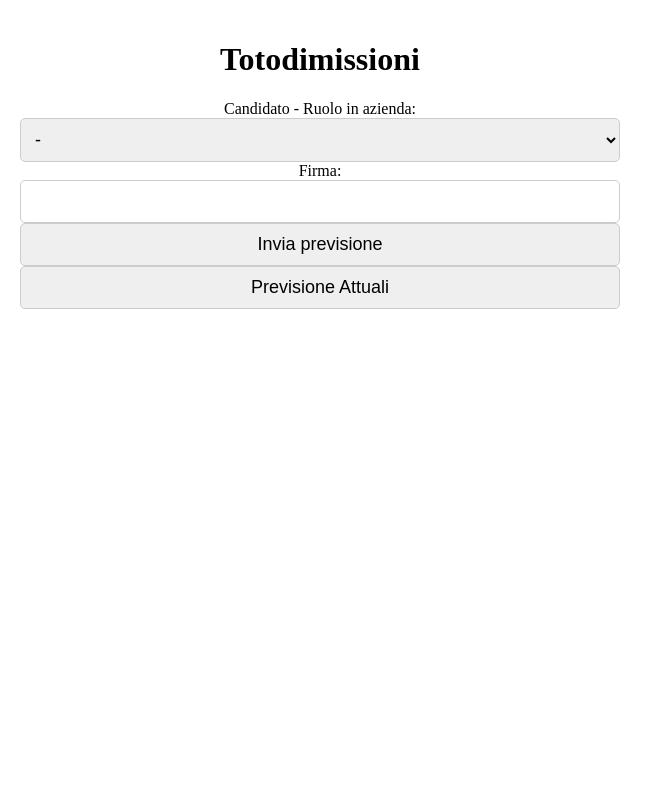
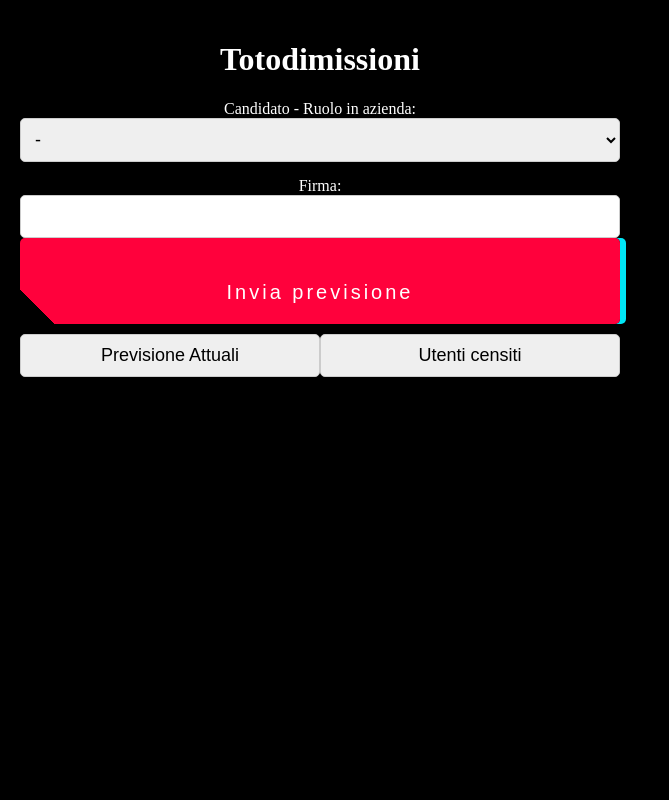
Before and after one commit to capsal22/dimissap, a Django app: page / in a window 1280 px wide. Shown: the whole page, without its empty margins (0-669 px from the left). Run offline with Django 5.2, Linux system fonts and the light colour scheme; data comes from the database, SQL or seed files in the repository; both versions use the stored data as it was after the commit; some libraries are stand-ins or nearby versions.

Commit message:
eliminazione preferenze + grafica semi definitiva

```diff
--- a/dimissapp/totodimissioni/templates/index.html
+++ b/dimissapp/totodimissioni/templates/index.html
@@ -14,6 +14,8 @@
             padding: 0;
             width: 100vw;
             height: 100vh;
+            background-color: black;
+            color: white;
         }
 
         .loading-overlay {
@@ -88,6 +90,20 @@
             border: 1px solid #ccc;
         }
 
+        .button_popup {
+            flex: 1;
+            display: flex;
+            text-align: center;
+            justify-content: center;
+
+        }
+
+        #div_buttons {
+            display: flex;
+            flex-direction: row;
+            margin-top: 10px;
+        }
+
         form {
             display: flex;
             flex-direction: column;
@@ -95,26 +111,138 @@
             height: 100%;
             text-align: center;
         }
+
+        table {
+            text-align: left;
+        }
+
+/* CSS */
+.button-49,
+.button-49:after {
+  width: 100%;
+  height: 76px;
+  line-height: 78px;
+  font-size: 20px;
+  font-family: 'Bebas Neue', sans-serif;
+  background: linear-gradient(45deg, transparent 5%, #FF013C 5%);
+  border: 0;
+  color: #fff;
+  letter-spacing: 3px;
+  box-shadow: 6px 0px 0px #00E6F6;
+  outline: transparent;
+  position: relative;
+  user-select: none;
+  -webkit-user-select: none;
+  touch-action: manipulation;
+}
+
+.button-49:after {
+  --slice-0: inset(50% 50% 50% 50%);
+  --slice-1: inset(80% -6px 0 0);
+  --slice-2: inset(50% -6px 30% 0);
+  --slice-3: inset(10% -6px 85% 0);
+  --slice-4: inset(40% -6px 43% 0);
+  --slice-5: inset(80% -6px 5% 0);
+
+  content: 'TOTODIMISSIONI';
+  display: block;
+  position: absolute;
+  top: 0;
+  left: 0;
+  right: 0;
+  bottom: 0;
+  background: linear-gradient(45deg, transparent 3%, #00E6F6 3%, #00E6F6 5%, #FF013C 5%);
+  text-shadow: -3px -3px 0px #F8F005, 3px 3px 0px #00E6F6;
+  clip-path: var(--slice-0);
+}
+
+.button-49:hover:after {
+  animation: 1s glitch;
+  animation-timing-function: steps(2, end);
+}
+
+@keyframes glitch {
+  0% {
+    clip-path: var(--slice-1);
+    transform: translate(-20px, -10px);
+  }
+  10% {
+    clip-path: var(--slice-3);
+    transform: translate(10px, 10px);
+  }
+  20% {
+    clip-path: var(--slice-1);
+    transform: translate(-10px, 10px);
+  }
+  30% {
+    clip-path: var(--slice-3);
+    transform: translate(0px, 5px);
+  }
+  40% {
+    clip-path: var(--slice-2);
+    transform: translate(-5px, 0px);
+  }
+  50% {
+    clip-path: var(--slice-3);
+    transform: translate(5px, 0px);
+  }
+  60% {
+    clip-path: var(--slice-4);
+    transform: translate(5px, 10px);
+  }
+  70% {
+    clip-path: var(--slice-2);
+    transform: translate(-10px, 10px);
+  }
+  80% {
+    clip-path: var(--slice-5);
+    transform: translate(20px, -10px);
+  }
+  90% {
+    clip-path: var(--slice-1);
+    transform: translate(-10px, 0px);
+  }
+  100% {
+    clip-path: var(--slice-1);
+    transform: translate(0);
+  }
+}
+
+@media (min-width: 768px) {
+  .button-49,
+  .button-49:after {
+    width: 100% ;
+    height: 86px;
+    line-height: 88px;
+  }
+}
     </style>
 </head>
 <body>
     <div class="container">
         <div class="box right">
+            <form method="post" style="display: none">
+                {% csrf_token %}
+                <button type="submit" name="btn_azzera" id="btn_azzera">Previsione Attuali</button>
+            </form>
             <form method="post" id="mio-form">
                 <div id="div_form">
                     <h1 id="div_titolo">Fantastico</h1>
                     {% csrf_token %}
                     <label for="candidato">Candidato - Ruolo in azienda:</label>
                     <select name="candidato" id="backgroundSelect" required>
-                        <option value="-">-</option>
+                        <option value="">-</option>
                         {% for candidato in candidati %}
                             <option value="{{ candidato.id }}" data-image="{{ candidato.immagine }}">{{ candidato.nome }} - {{ candidato.ruolo }}</option>
                         {% endfor %}
                     </select>
-                    <label for="firma">Firma:</label>
+                    <label style="margin-top: 15px" for="firma">Firma:</label>
                     <input type="text" name="firma" required>
-                    <button type="submit">Invia previsione</button>
-                    <button type="button" onclick="show_popup()">Previsione Attuali</button>
+                    <button class="button-49" type="submit">Invia previsione</button>
+                    <div id="div_buttons">
+                        <button class="button_popup" type="button" onclick="show_popup_previsioni()">Previsione Attuali</button>
+                        <button class="button_popup" type="button" onclick="show_popup_utenti()">Utenti censiti</button>
+                    </div>
                 </div>
             </form>
             <div id="div_previsioni" style="display:none">
@@ -130,11 +258,16 @@
                 </table>
             </div>
             <div id="div_utenti_censiti" style="display:none">
-                <ul>
-                    {% for previsione in previsioni %}
-                        <li>{{ previsione.utente.username }} → {{ previsione.candidato.nome }}: {{ previsione.data_prevista }}</li>
-                    {% endfor %}
-                </ul>
+                <table>
+                    <thead></thead>
+                    <tbody>
+                        {% for utente in utenti_censiti %}
+                        <tr>
+                            <td>{{ utente.utente }}</td>
+                        </tr>
+                        {% endfor %}
+                    </tbody>
+                </table>
             </div>
         </div>
 
@@ -175,10 +308,26 @@
         const loadingOverlay = document.getElementById('loading-overlay');
         const div_titolo = document.getElementById('div_titolo');
 
-        function show_popup() {
+        function show_popup_previsioni() {
             var html_text = document.getElementById("div_previsioni").innerHTML
             Swal.fire({
                 title: "<strong>Exit pool</strong>",
+                icon: "info",
+                html: html_text,
+                showCloseButton: true,
+                showCancelButton: true,
+                focusConfirm: false,
+                confirmButtonText: '<i class="fa fa-thumbs-up"></i> Ottimo!',
+                confirmButtonAriaLabel: "Thumbs up, great!",
+                cancelButtonText: '<i class="fa fa-thumbs-down"></i>Grande',
+                cancelButtonAriaLabel: "Thumbs down"
+              });
+        }
+
+        function show_popup_utenti() {
+            var html_text = document.getElementById("div_utenti_censiti").innerHTML
+            Swal.fire({
+                title: "<strong>Utenti censiti</strong>",
                 icon: "info",
                 html: html_text,
                 showCloseButton: true,
--- a/dimissapp/totodimissioni/views.py
+++ b/dimissapp/totodimissioni/views.py
@@ -8,34 +8,38 @@ def home(request):
     utenti_censiti = UtentiCensiti.objects.all()
 
     context = {
-        "candidati": candidati
+        "candidati": candidati,
+        "utenti_censiti": utenti_censiti
     }
 
     if request.method == 'POST':
-        err_msg = ''
-        p = Previsione()
-        p.candidato = candidati.get(id=request.POST['candidato'])
-        if utenti_censiti.filter(utente=request.POST['firma'].lower()).exists():
-            utente = utenti_censiti.get(utente=request.POST['firma'].lower())
-            if not Previsione.objects.filter(utente=utente).exists():
-                p.utente = utente
+        if 'btn_azzera' in request.POST:
+            Previsione.objects.all().delete()
+        else:
+            err_msg = ''
+            p = Previsione()
+            p.candidato = candidati.get(id=request.POST['candidato'])
+            if utenti_censiti.filter(utente=request.POST['firma'].lower()).exists():
+                utente = utenti_censiti.get(utente=request.POST['firma'].lower())
+                if not Previsione.objects.filter(utente=utente).exists():
+                    p.utente = utente
+                else:
+                    err_msg = "L'utente ha già votato"
             else:
-                err_msg = "L'utente ha già votato"
-        else:
-            err_msg = "Utente non censito"
+                err_msg = "Utente non censito"
 
-        if not err_msg:
-            p.data_prevista = datetime.now()
-            p.save()
-            context.update({
-                'conf_msg': 'Votazione registrata!'
-            })
-        else:
-            context.update({
-                'err_msg': err_msg
-            })
+            if not err_msg:
+                p.data_prevista = datetime.now()
+                p.save()
+                context.update({
+                    'conf_msg': 'Votazione registrata!'
+                })
+            else:
+                context.update({
+                    'err_msg': err_msg
+                })
 
-    previsioni = Previsione.objects.all().values('candidato__nome').annotate(num_candidato=Count('candidato_id'))
+    previsioni = Previsione.objects.all().values('candidato__nome').annotate(num_candidato=Count('candidato_id')).order_by('num_candidato')
     for p in previsioni:
         print(p)
     context.update({ "previsioni": previsioni })
```
Also changed, not shown: dimissapp/db.sqlite3.
